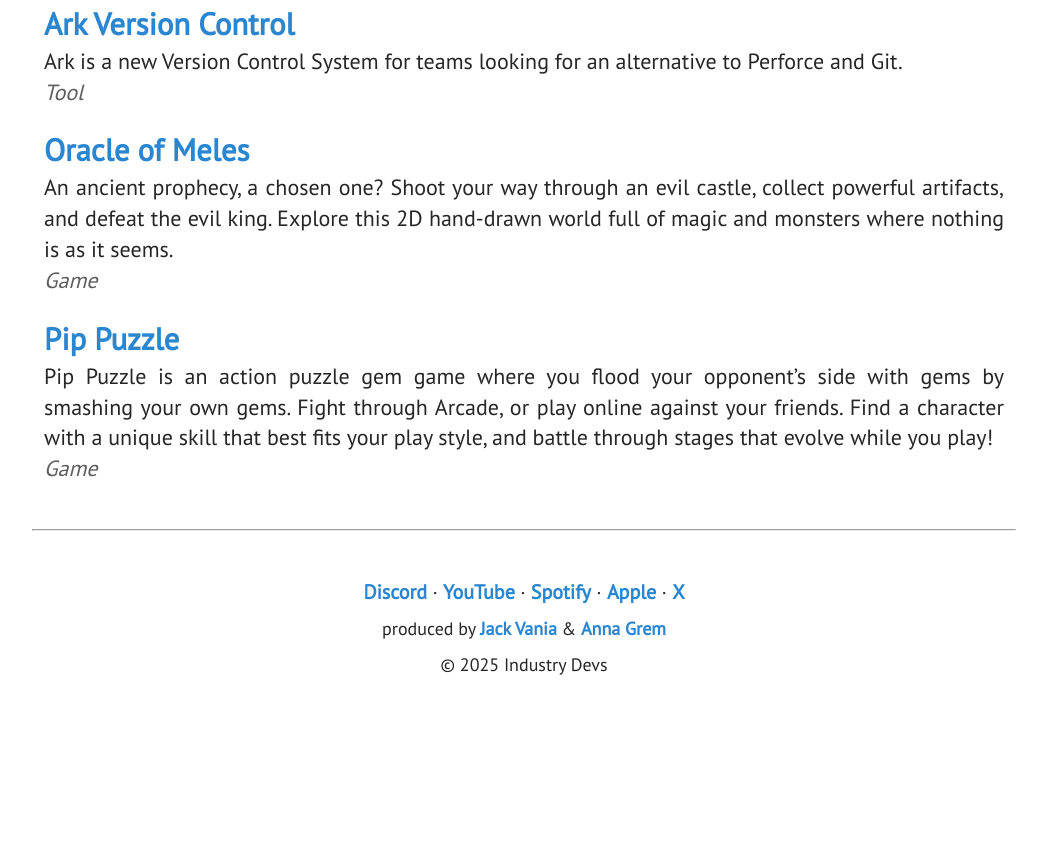
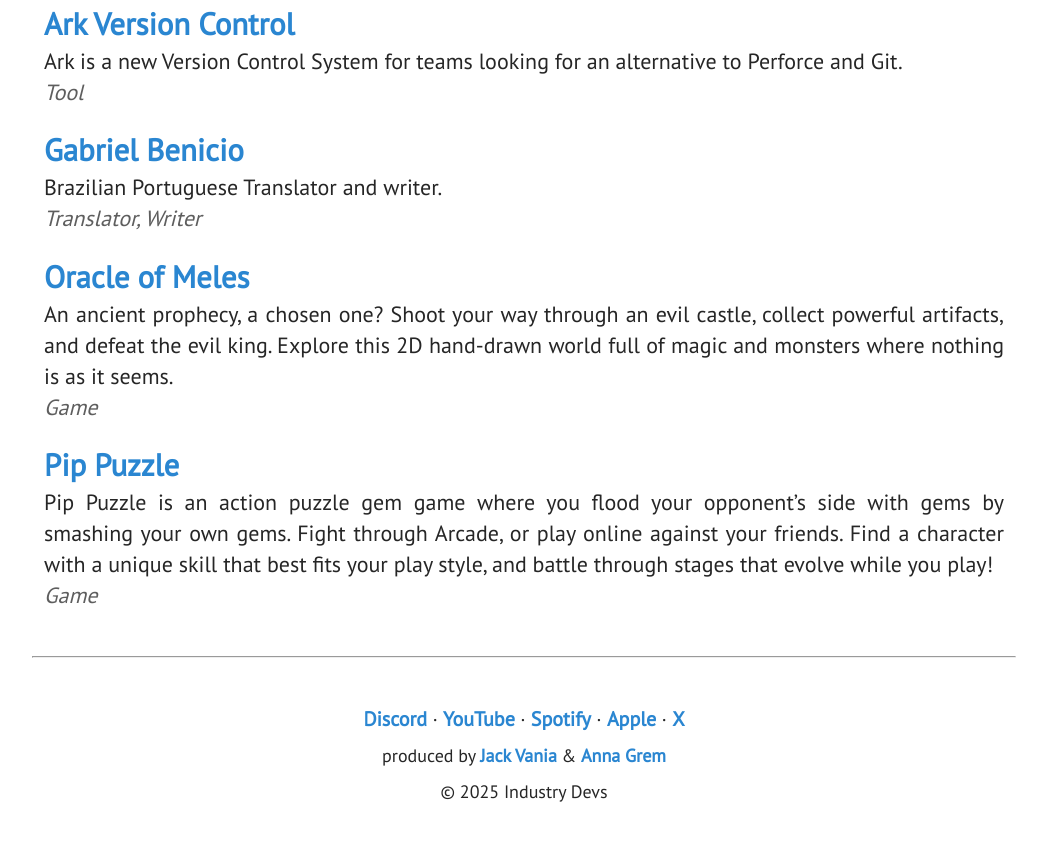
Before and after one commit to IndustryDevs/industrydevs.github.io, a plain HTML site: page index.html in a window 1280 px wide. Shown: the part 1132-1996 px from the top of the page, without its empty margins (116-1163 px from the left). Before the commit the page ends 1874 px from the top, so only its background shows below. Drawn offline with Linux system fonts and the light colour scheme.

Commit message:
Updated Index.html

```diff
--- a/index.html
+++ b/index.html
@@ -66,6 +66,11 @@
     <span class="entrySlug">Tool</span></p>
 
     <!-- ENTRY -->
+    <p><a href="https://gabinho.carrd.co/" target="_blank"><span style="font-size: 140%;">Gabriel Benicio</a><br>
+    Brazilian Portuguese Translator and writer.<br>
+    <span class="entrySlug">Translator, Writer</span></p>
+
+    <!-- ENTRY -->
     <p><a href="https://store.steampowered.com/app/2779160/Oracle_of_Meles/" target="_blank"><span style="font-size: 140%;">Oracle of Meles</a><br>
     An ancient prophecy, a chosen one? Shoot your way through an evil castle, collect powerful artifacts, and defeat the evil king. Explore this 2D hand-drawn world full of magic and monsters where nothing is as it seems.<br>
     <span class="entrySlug">Game</span></p>
```
